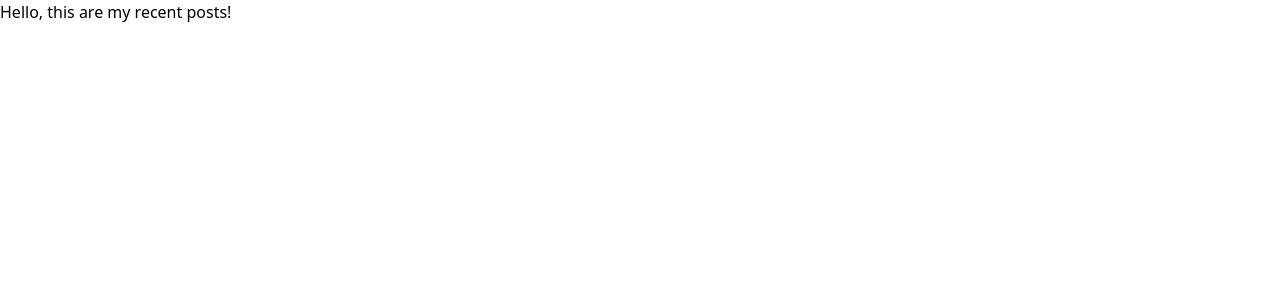
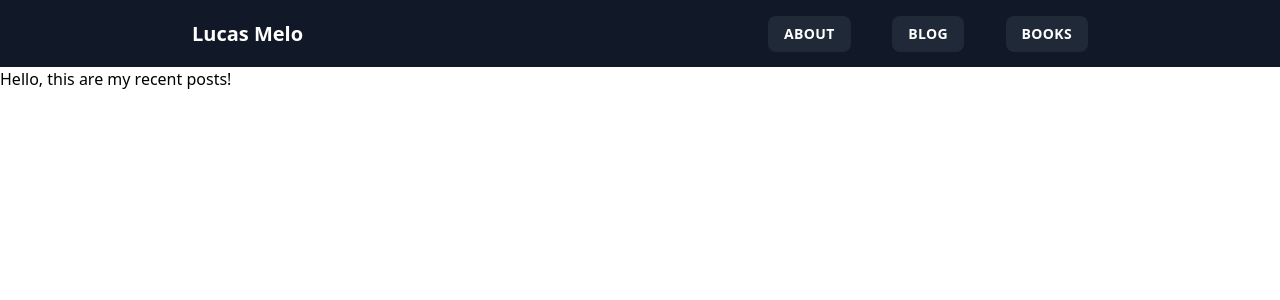
Before and after one commit to Lucas-Melo0/Website, a Next.js app: page /blog in a window 1280 px wide. Shown: the top 300 px of the page. Built offline with nearby package versions, Linux system fonts and the light colour scheme.

Commit message:
feat: Add header component

```diff
--- a/app/layout.tsx
+++ b/app/layout.tsx
@@ -1,3 +1,4 @@
+import Header from '../components/header'
 import './globals.css'
 
 export default function RootLayout({
@@ -12,7 +13,8 @@ export default function RootLayout({
         head.tsx. Find out more at https://beta.nextjs.org/docs/api-reference/file-conventions/head
       */}
       <head />
-      <body>{children}</body>
+      <body>
+        <Header/>{children}</body>
     </html>
   )
 }
--- /dev/null
+++ b/components/header.tsx
@@ -0,0 +1,35 @@
+export default function Header () {
+        return (
+          <header className="bg-gray-900 text-white py-4">
+            <div className="container mx-auto flex flex-wrap items-center justify-center">
+              <div className="w-full lg:w-1/4 xl:w-1/5 pl-4 pr-4 md:pl-0 md:pr-0">
+                <a href="/">
+                  <span className="text-xl font-semibold">Lucas Melo</span>
+                </a>
+              </div>
+              <div className="w-full lg:w-3/4 xl:w-1/2 flex justify-end items-center">
+                <nav className="flex w-1/2 justify-between -mb-px">
+                  <a
+                    className="px-4 py-2 font-bold text-sm uppercase rounded-lg tracking-wide bg-gray-800 hover:bg-gray-700"
+                    href="/about"
+                  >
+                    About
+                  </a>
+                  <a
+                    className="px-4 py-2 font-bold text-sm uppercase rounded-lg tracking-wide bg-gray-800 hover:bg-gray-700"
+                    href="/blog"
+                  >
+                    Blog
+                  </a>
+                  <a
+                    className="px-4 py-2 font-bold text-sm uppercase rounded-lg tracking-wide bg-gray-800 hover:bg-gray-700"
+                    href="/books"
+                  >
+                    Books
+                  </a>
+                </nav>
+              </div>
+            </div>
+          </header>
+        );
+      }
```
